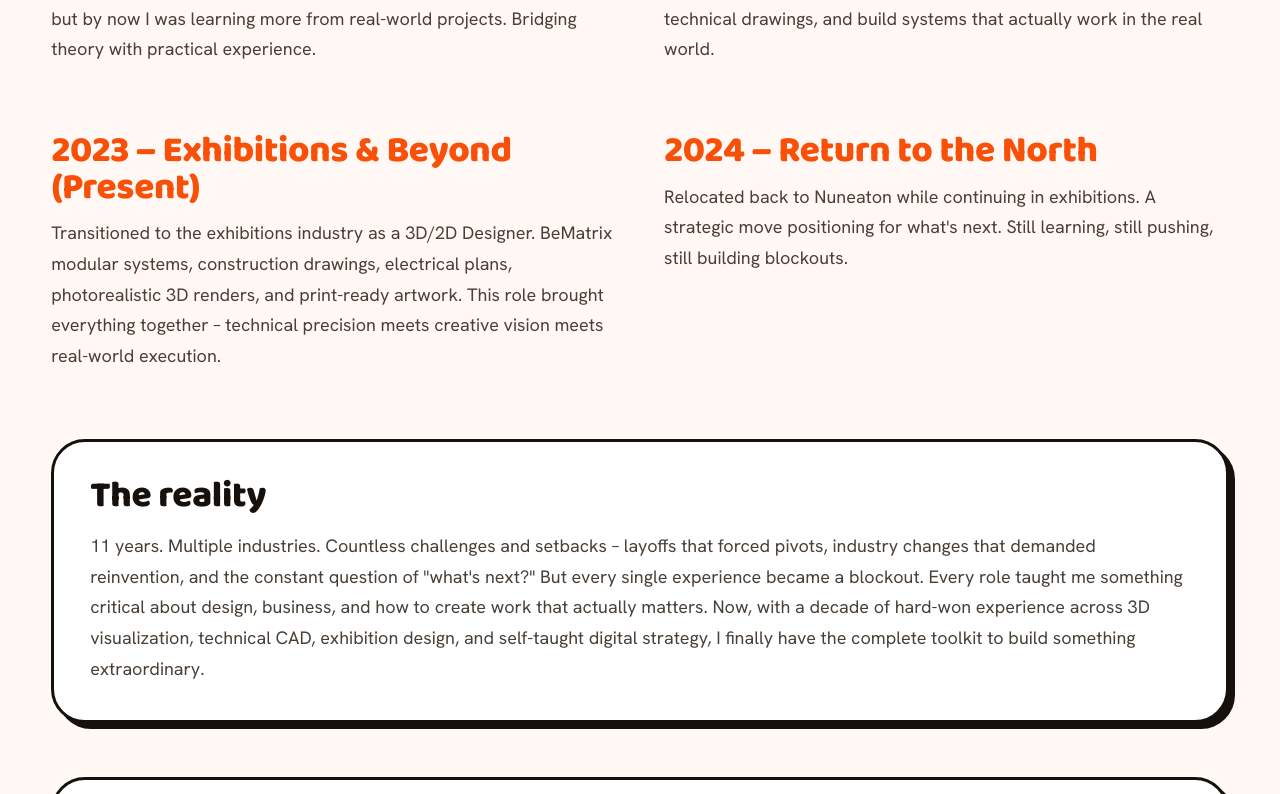
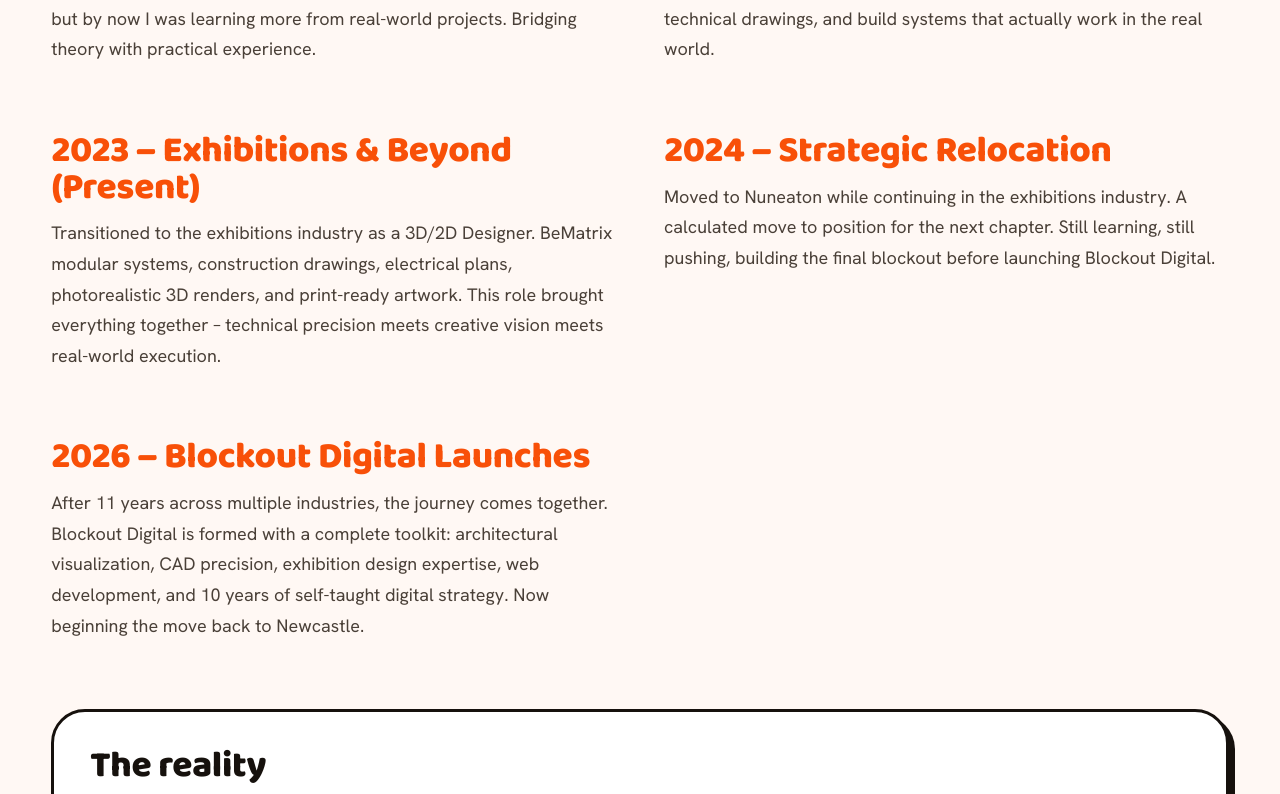
Before and after one commit to cormstonbusiness-eng/blockout-digital, a Next.js app: page /about in a window 1280 px wide. Shown: the part 1286-2080 px from the top of the page. Built offline with nearby package versions, Linux system fonts and the light colour scheme.

Commit message:
Fix timeline: 2026 is the present, relocation happening now

```diff
--- a/app/about/page.tsx
+++ b/app/about/page.tsx
@@ -65,9 +65,16 @@
             </div>
 
             <div className="reveal" data-d="6">
-              <h3 className="h-md text-orange" style={{ marginBottom: "12px" }}>2024 – Return to the North</h3>
+              <h3 className="h-md text-orange" style={{ marginBottom: "12px" }}>2024 – Strategic Relocation</h3>
               <p style={{ color: "var(--ink-soft)", marginBottom: "20px", lineHeight: "1.7" }}>
-                Relocated back to Nuneaton while continuing in exhibitions. A strategic move positioning for what's next. Still learning, still pushing, still building blockouts.
+                Moved to Nuneaton while continuing in the exhibitions industry. A calculated move to position for the next chapter. Still learning, still pushing, building the final blockout before launching Blockout Digital.
+              </p>
+            </div>
+
+            <div className="reveal" data-d="1">
+              <h3 className="h-md text-orange" style={{ marginBottom: "12px" }}>2026 – Blockout Digital Launches</h3>
+              <p style={{ color: "var(--ink-soft)", marginBottom: "20px", lineHeight: "1.7" }}>
+                After 11 years across multiple industries, the journey comes together. Blockout Digital is formed with a complete toolkit: architectural visualization, CAD precision, exhibition design expertise, web development, and 10 years of self-taught digital strategy. Now beginning the move back to Newcastle.
               </p>
             </div>
           </div>
@@ -156,19 +163,19 @@
         </div>
       </section>
 
-      {/* FUTURE */}
+      {/* COMING HOME */}
       <section className="section-pad" style={{ background: "var(--paper-warm)", borderTop: "3px solid var(--ink)" }}>
         <div className="wrap center">
           <div className="reveal">
-            <span className="eyebrow" style={{ justifyContent: "center" }}>What's next</span>
-            <h2 className="h-lg" style={{ marginTop: "16px", marginBottom: "28px", maxWidth: "22ch" }}>
-              Coming home. Building bigger. <span className="text-orange">Newcastle.</span>
+            <span className="eyebrow" style={{ justifyContent: "center" }}>Coming home</span>
+            <h2 className="h-lg" style={{ marginTop: "16px", marginBottom: "28px", maxWidth: "20ch" }}>
+              Blockout returns to <span className="text-orange">Newcastle.</span>
             </h2>
             <p className="lead" style={{ maxWidth: "65ch", margin: "0 auto", color: "var(--ink-soft)" }}>
-              Blockout Digital was founded in 2026 with a clear vision – to bring strategic, bold design thinking back to the North. Currently based in Nuneaton, the plan is to relocate back to Newcastle, the city where it all started. This isn't about leaving – it's about coming home to build something bigger.
+              Founded in 2026, Blockout Digital is relocating from Nuneaton back to Newcastle – the city where Craig was born and where this creative journey began. It's not just a geographic move. It's a return to roots with a complete toolkit and 11 years of hard-won expertise.
             </p>
             <p style={{ maxWidth: "65ch", margin: "28px auto 0", color: "var(--ink-soft)", lineHeight: "1.7", fontSize: "1.05rem" }}>
-              Newcastle has the talent, the ambition, and the creative energy that deserves better design. Blockout is ready to partner with local brands, businesses, and creators who want to stand out. Whether you're launching something new or leveling up what exists, there's a studio ready to build your blockout – and the expertise to make it count.
+              Newcastle's creative community deserves design partners who understand both the artistry and the business. Blockout brings architectural visualization expertise, technical precision from CAD and exhibitions, web development skills, and a decade of digital strategy learning. Whether you're building something bold or leveling up what's already working, there's a studio ready to build your blockout – and the experience to make it real.
             </p>
           </div>
         </div>
```
